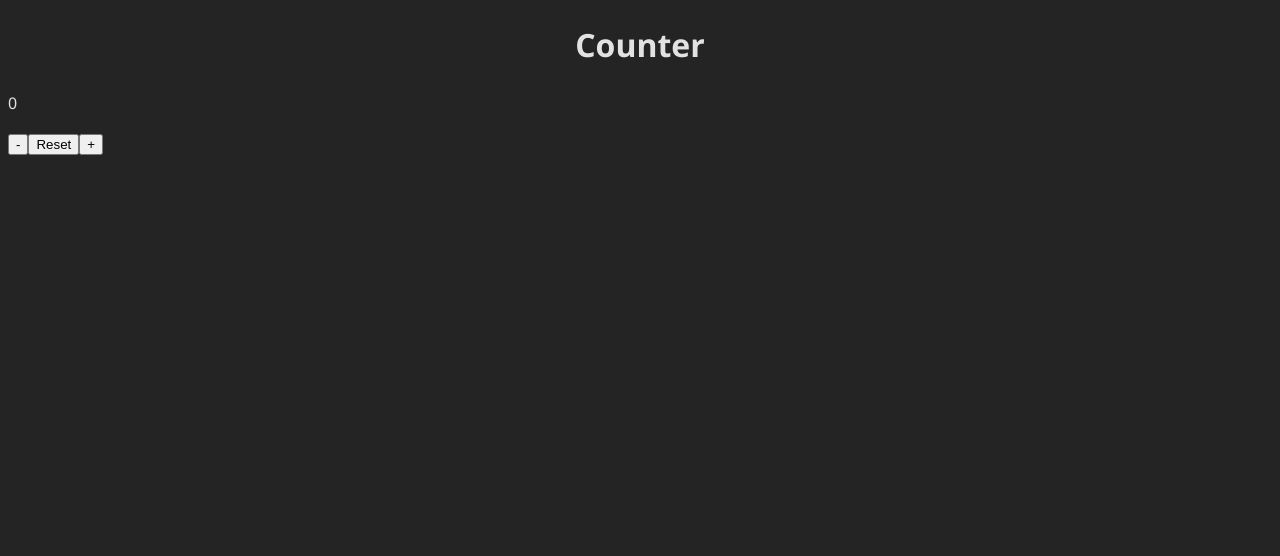
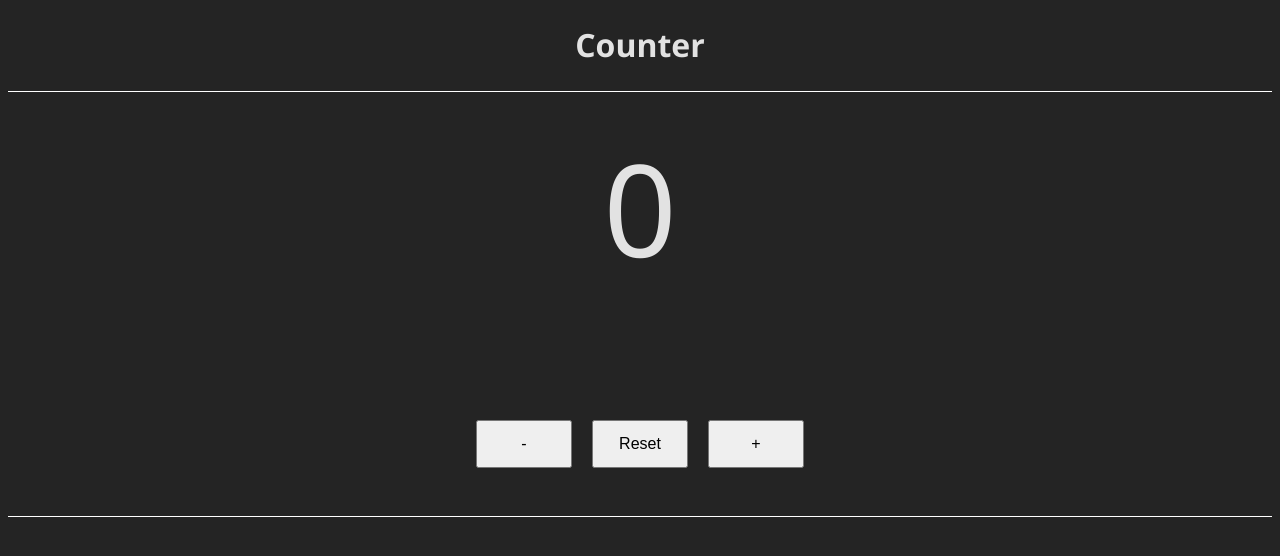
Before and after one commit to lyndonpanton/counter, a React (Vite) app in the folder react-app/: page / in a window 1280 px wide. Shown: the top 556 px of the page. Built offline with nearby package versions, Linux system fonts and the light colour scheme.

Commit message:
Styled the main content and counter

```diff
--- a/react-app/src/components/Counter.jsx
+++ b/react-app/src/components/Counter.jsx
@@ -1,3 +1,4 @@
+import './css/Counter.css'
 import { useState } from "react";
 
 const Counter = () => {
@@ -16,14 +17,14 @@ const Counter = () => {
     }
 
     return (
-        <>
+        <article>
             <p>{ count }</p>
-            <>
+            <section className="buttons">
                 <button onClick = { decrementCount }>-</button>
                 <button onClick = { resetCount }>Reset</button>
                 <button onClick = { incrementCount }>+</button>
-            </>
-        </>
+            </section>
+        </article>
     )
 };
 
--- a/react-app/src/components/Header.jsx
+++ b/react-app/src/components/Header.jsx
@@ -2,9 +2,9 @@ import './css/Header.css'
 
 const Header = () => {
     return (
-        <>
+        <header>
             <h1>Counter</h1>
-        </>
+        </header>
     );
 };
 
--- a/react-app/src/components/MainContent.jsx
+++ b/react-app/src/components/MainContent.jsx
@@ -1,10 +1,11 @@
+import './css/MainContent.css'
 import Counter from "./Counter";
 
 const MainContent = () => {
     return (
-        <>
+        <main>
             <Counter />
-        </>
+        </main>
     );
 };
 
--- a/react-app/src/components/css/Counter.css
+++ b/react-app/src/components/css/Counter.css
@@ -0,0 +1,18 @@
+article {
+    text-align: center;
+    font-size: 8rem;
+}
+
+p {
+    margin-top: 0;
+    margin-bottom: 0;
+}
+
+button {
+    margin: 0 10px;
+
+    width: 6rem;
+    height: 3rem;
+
+    font-size: 1rem;
+}
--- /dev/null
+++ b/react-app/src/components/css/MainContent.css
@@ -0,0 +1,5 @@
+main {
+    border-top: 1px solid white;
+    border-bottom: 1px solid white;
+    padding: 20px 0;
+}
--- a/react-app/src/index.css
+++ b/react-app/src/index.css
@@ -13,6 +13,9 @@
     text-rendering: optimizeLegibility;
     -webkit-font-smoothing: antialiased;
     -moz-osx-font-smoothing: grayscale;
+
+    margin: 0;
+    padding: 0;
 }
 
 /* a {
```
Also changed, not shown: react-app/src/components/css/Main.css (deleted).
